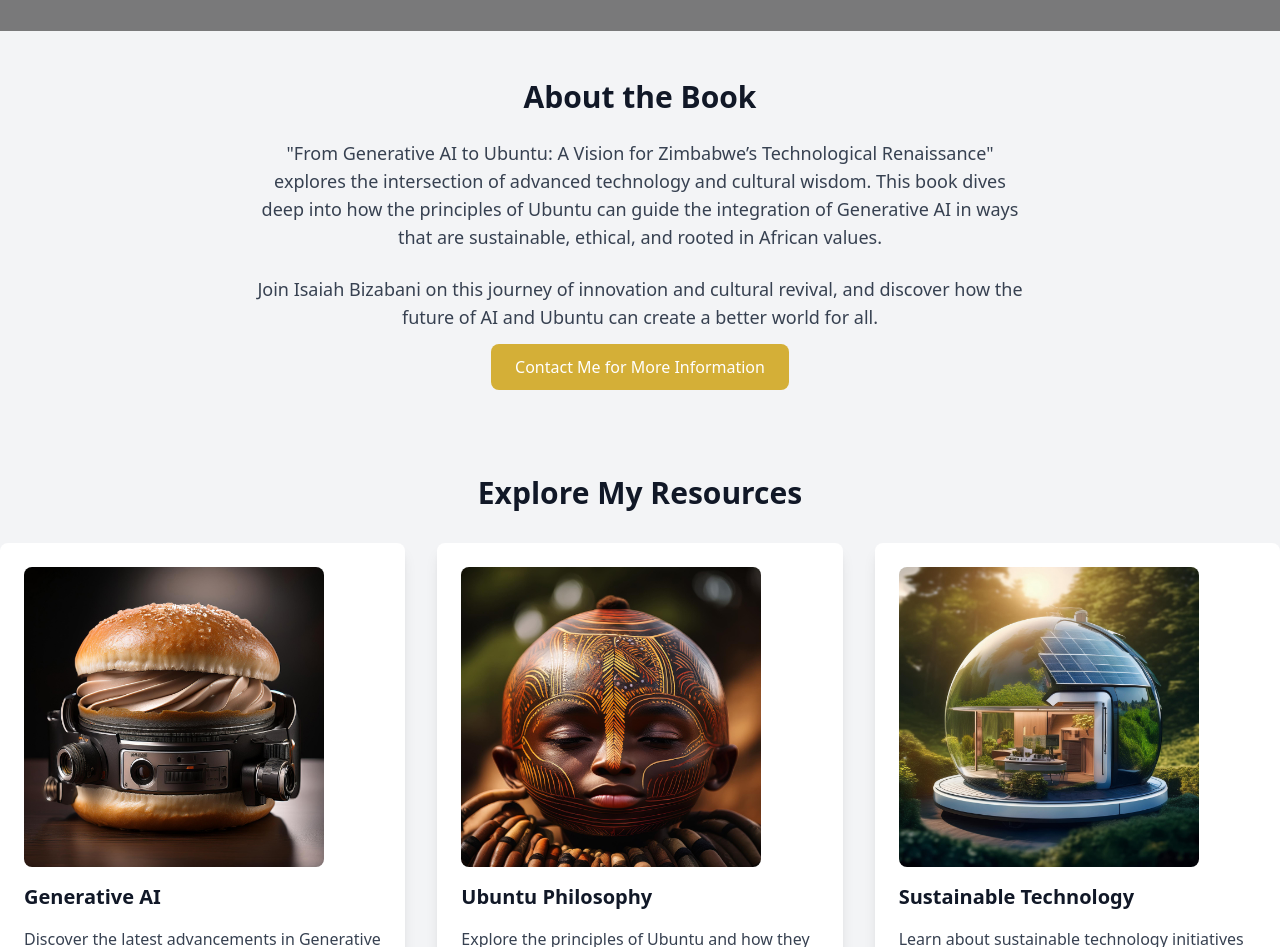
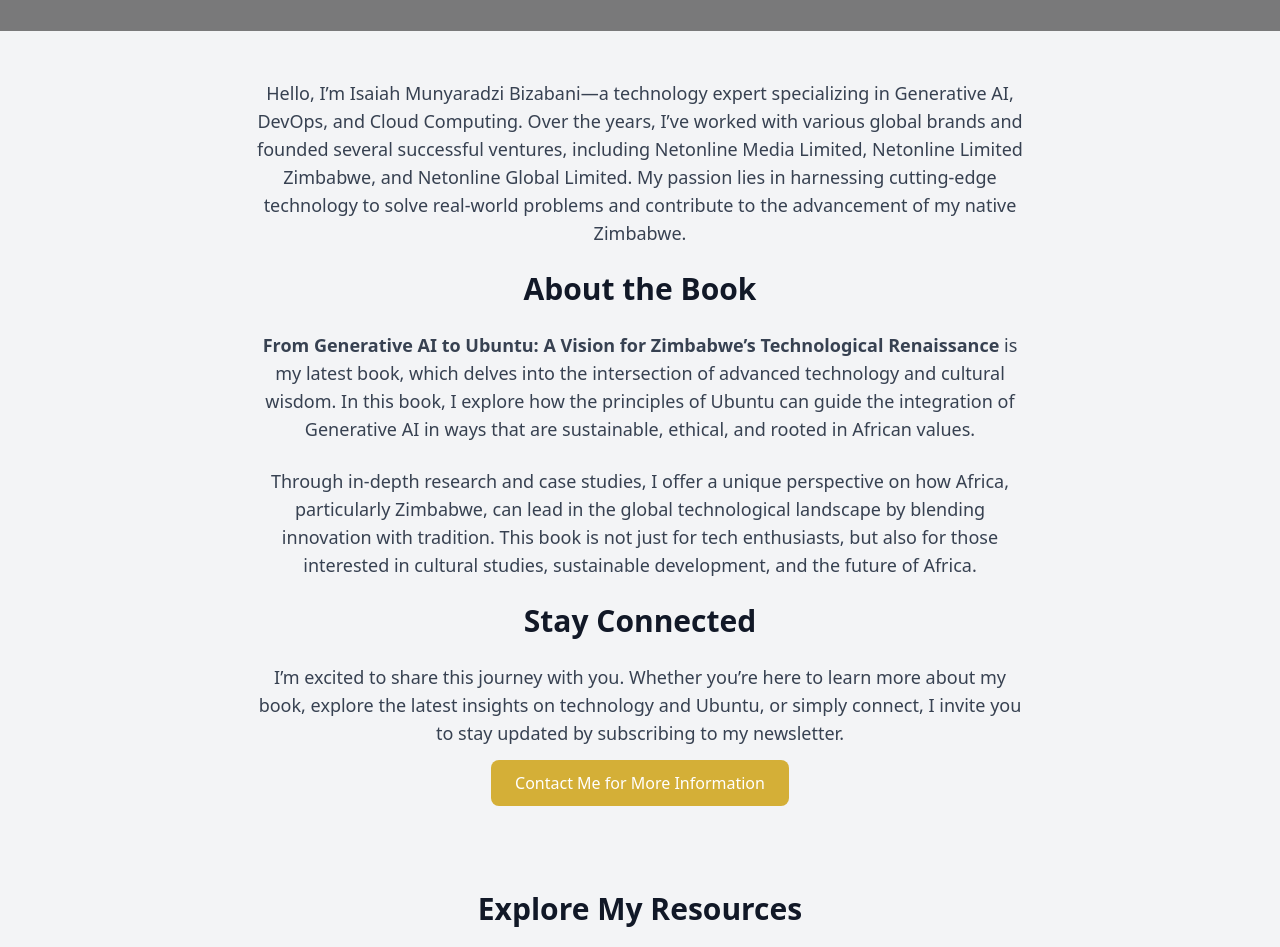
Before and after one commit to IsaiahBiza/isaiahbizabani, a Next.js app: page / in a window 1280 px wide. Shown: the part 900-1847 px from the top of the page. Built offline with nearby package versions, Linux system fonts and the light colour scheme; grey boxes are pictures that could not be loaded.

Commit message:
Changes to Homepage

```diff
--- a/app/page.tsx
+++ b/app/page.tsx
@@ -59,15 +59,22 @@
 
       {/* Content Section */}
       <section className="container mx-auto py-12">
-        <h2 className="text-3xl font-bold text-center mb-6">About the Book</h2>
         <div className="max-w-3xl mx-auto text-center">
           <p className="text-lg text-gray-700 mb-6">
-            "From Generative AI to Ubuntu: A Vision for Zimbabwe’s Technological Renaissance" explores the intersection of advanced technology and cultural wisdom. This book dives deep into how the principles of Ubuntu can guide the integration of Generative AI in ways that are sustainable, ethical, and rooted in African values.
+          Hello, I’m Isaiah Munyaradzi Bizabani—a technology expert specializing in Generative AI, DevOps, and Cloud Computing. Over the years, I’ve worked with various global brands and founded several successful ventures, including Netonline Media Limited, Netonline Limited Zimbabwe, and Netonline Global Limited. My passion lies in harnessing cutting-edge technology to solve real-world problems and contribute to the advancement of my native Zimbabwe.
+          </p>
+          <h2 className="text-3xl font-bold text-center mb-6">About the Book</h2>
+          <p className="text-lg text-gray-700 mb-6">
+          <strong>From Generative AI to Ubuntu: A Vision for Zimbabwe’s Technological Renaissance</strong> is my latest book, which delves into the intersection of advanced technology and cultural wisdom. In this book, I explore how the principles of Ubuntu can guide the integration of Generative AI in ways that are sustainable, ethical, and rooted in African values.
           </p>
           <p className="text-lg text-gray-700 mb-6">
-            Join Isaiah Bizabani on this journey of innovation and cultural revival, and discover how the future of AI and Ubuntu can create a better world for all.
+          Through in-depth research and case studies, I offer a unique perspective on how Africa, particularly Zimbabwe, can lead in the global technological landscape by blending innovation with tradition. This book is not just for tech enthusiasts, but also for those interested in cultural studies, sustainable development, and the future of Africa.
           </p>
-          <Link href="/contact" className="mt-8 bg-warm-gold text-white px-6 py-3 rounded-lg hover:bg-yellow-600 transition-transform transform hover:scale-105 duration-300">
+          <h2 className="text-3xl font-bold text-center mb-6">Stay Connected</h2>
+          <p className="text-lg text-gray-700 mb-6">
+          I’m excited to share this journey with you. Whether you’re here to learn more about my book, explore the latest insights on technology and Ubuntu, or simply connect, I invite you to stay updated by subscribing to my newsletter.
+          </p>
+          <Link href="/book" className="mt-8 bg-warm-gold text-white px-6 py-3 rounded-lg hover:bg-yellow-600 transition-transform transform hover:scale-105 duration-300">
             Contact Me for More Information
           </Link>
         </div>
```
